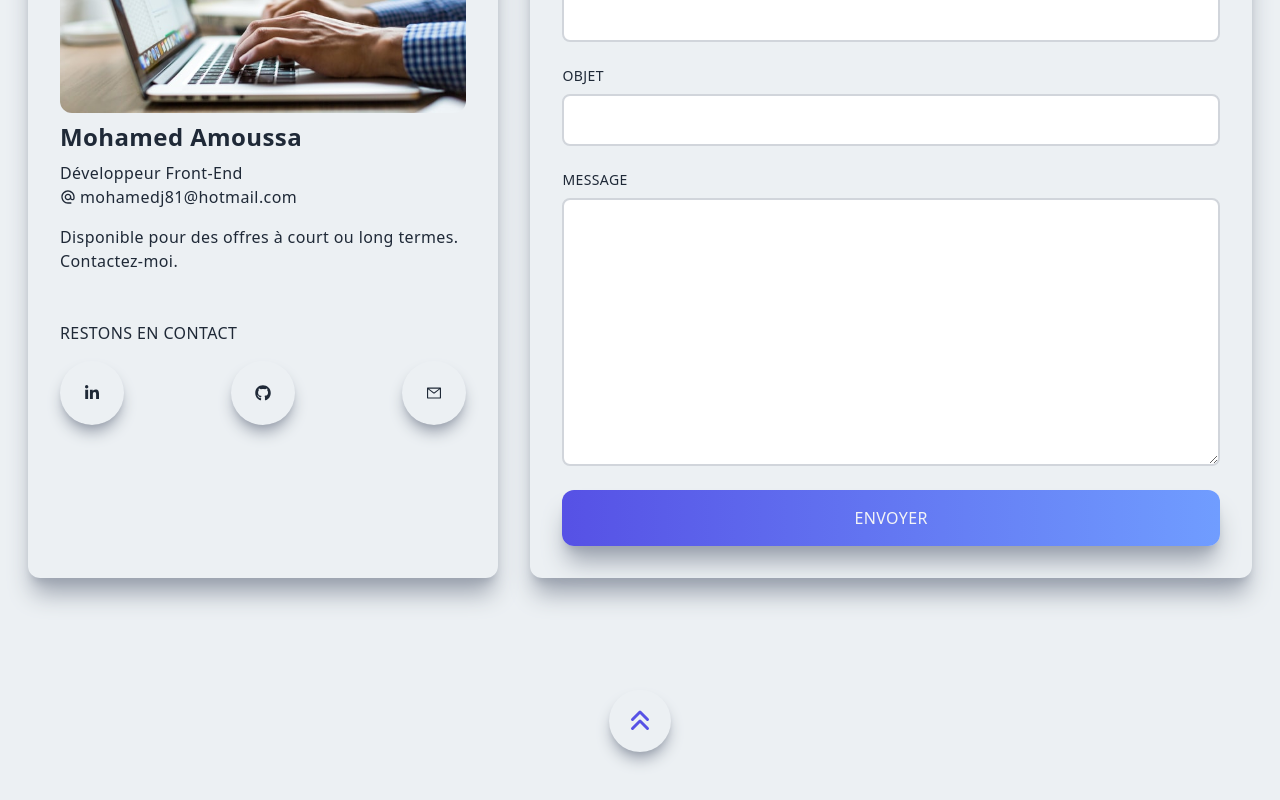
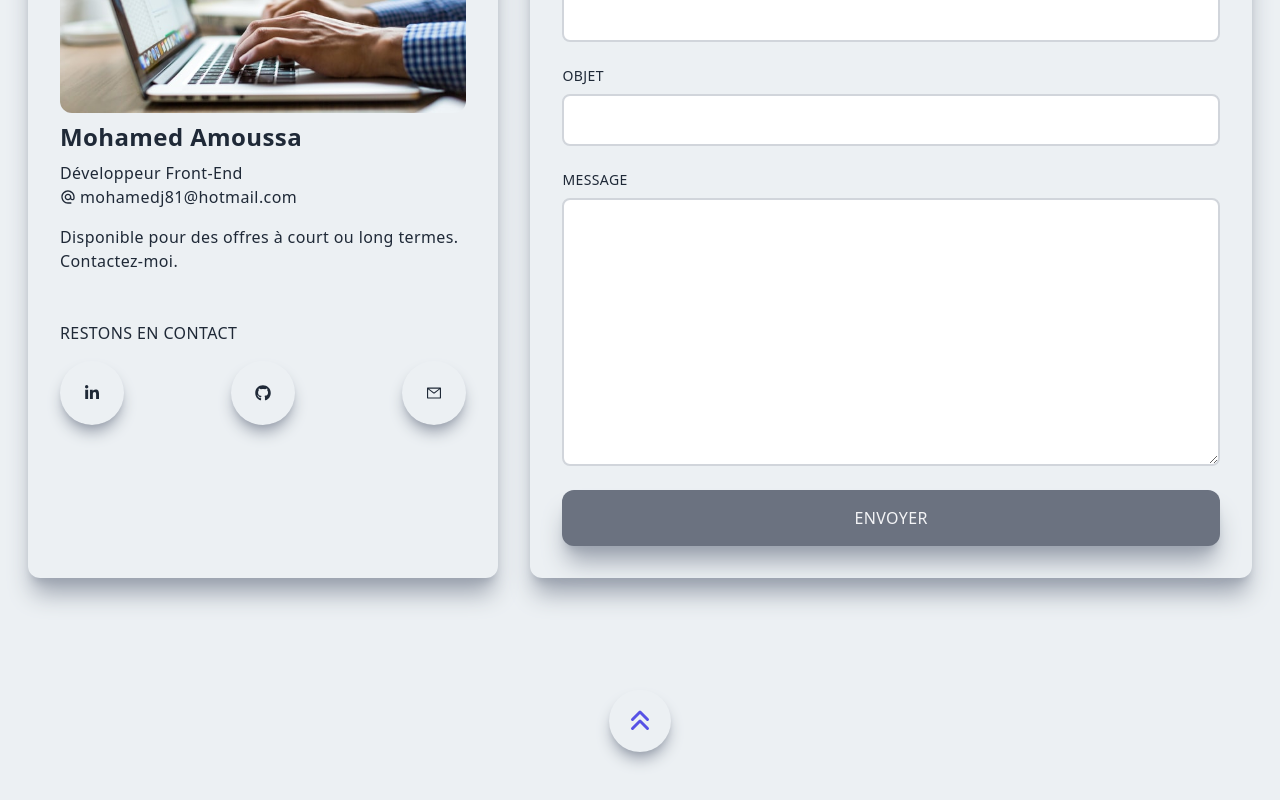
Before and after one commit to kephrenh/P12_Portfolio, a React (Vite) app in the folder client/: page / in a window 1280 px wide. Shown: the part 2998-3798 px from the top of the page. Built offline with nearby package versions, Linux system fonts and the light colour scheme; no server answers.

Commit message:
feat: contact form validaton; setup emailjs

```diff
--- a/client/src/components/ContactSection.jsx
+++ b/client/src/components/ContactSection.jsx
@@ -1,9 +1,53 @@
-import React from "react";
+import emailjs from "@emailjs/browser";
+import React, { useRef, useState } from "react";
+import toast from "react-hot-toast";
 import { HiChevronDoubleUp } from "react-icons/hi";
 import { MdOutlineAlternateEmail } from "react-icons/md";
+// import { useNavigate } from "react-router-dom";
 import SocialIcons from "./SocialIcons";
 
 const ContactSection = () => {
+  // const navigate = useNavigate();
+  const [data, setData] = useState({
+    name: "",
+    phone: "",
+    email: "",
+    subject: "",
+    message: "",
+  });
+
+  const enabled =
+    data.email.length > 0 &&
+    data.name.length > 0 &&
+    data.message.length >= 80 &&
+    data.phone.length >= 10 &&
+    data.subject.length > 0;
+
+  const sendButtonClass = enabled
+    ? "bg-gradient-to-r from-[#5651e5] to-[#709dff] hover:shadow-lg hover:shadow-gray-600 cursor-pointer"
+    : "bg-gray-500";
+
+  const form = useRef();
+
+  const sendEmail = e => {
+    e.preventDefault();
+
+    emailjs
+      .sendForm("service_dzulzup", "template_lioodfu", form.current, {
+        publicKey: "bvHkCEc2AKvRxYvhk",
+      })
+      .then(
+        () => {
+          console.log("SUCCESS!");
+          toast.success("Email envoyé avec succès");
+          setData({ name: "", phone: "", email: "", subject: "", message: "" });
+        },
+        error => {
+          console.log("FAILED...", error.text);
+        }
+      );
+  };
+
   return (
     <section id="contact" className="w-full lg:h-screen">
       <div className="max-w-[1240px] m-auto px-2 py-16 w-full">
@@ -41,16 +85,20 @@ const ContactSection = () => {
           {/* right */}
           <div className="w-full h-auto col-span-3 shadow-xl shadow-gray-400 rounded-xl lg:p-4">
             <div className="p-4">
-              <form action="">
+              <form ref={form} onSubmit={sendEmail}>
                 <div className="grid w-full gap-4 py-2 md:grid-cols-2">
                   <div className="flex flex-col">
                     <label htmlFor="name" className="py-2 text-sm uppercase">
                       Nom
                     </label>
                     <input
+                      name="from_name"
+                      value={data.name}
+                      onChange={e => setData({ ...data, name: e.target.value })}
                       id="name"
                       className="flex p-3 border-2 border-gray-300 rounded-lg"
                       type="text"
+                      required
                     />
                   </div>
                   <div className="flex flex-col">
@@ -58,9 +106,13 @@ const ContactSection = () => {
                       Numéro
                     </label>
                     <input
+                      name="phone"
+                      value={data.phone}
+                      onChange={e => setData({ ...data, phone: e.target.value })}
                       id="phone"
                       className="flex p-3 border-2 border-gray-300 rounded-lg"
                       type="text"
+                      required
                     />
                   </div>
                 </div>
@@ -69,9 +121,13 @@ const ContactSection = () => {
                     Email
                   </label>
                   <input
+                    name="from_email"
+                    value={data.email}
+                    onChange={e => setData({ ...data, email: e.target.value })}
                     id="email"
                     className="flex p-3 border-2 border-gray-300 rounded-lg"
                     type="email"
+                    required
                   />
                 </div>
                 <div className="flex flex-col py-2">
@@ -79,9 +135,13 @@ const ContactSection = () => {
                     Objet
                   </label>
                   <input
+                    name="subject"
+                    value={data.subject}
+                    onChange={e => setData({ ...data, subject: e.target.value })}
                     id="subject"
                     className="flex p-3 border-2 border-gray-300 rounded-lg"
                     type="text"
+                    required
                   />
                 </div>
                 <div className="flex flex-col py-2">
@@ -89,11 +149,20 @@ const ContactSection = () => {
                     Message
                   </label>
                   <textarea
+                    name="message"
+                    value={data.message}
+                    onChange={e => setData({ ...data, message: e.target.value })}
+                    required
+                    minLength={80}
                     id="message"
                     className="p-3 border-2 border-gray-300 rounded-lg"
                     rows="10"></textarea>
                 </div>
-                <button className="w-full p-4 mt-4 text-gray-100 shadow-xl shadow-gray-400 rounded-xl hover:shadow-lg hover:shadow-gray-600 duration-300 uppercase bg-gradient-to-r from-[#5651e5] to-[#709dff]">
+                <button
+                  // onClick={formValidation}
+                  disabled={!enabled}
+                  id="sendButton"
+                  className={`w-full p-4 mt-4 text-gray-100 uppercase duration-300 shadow-xl shadow-gray-400 rounded-xl ${sendButtonClass}`}>
                   Envoyer
                 </button>
               </form>
```
